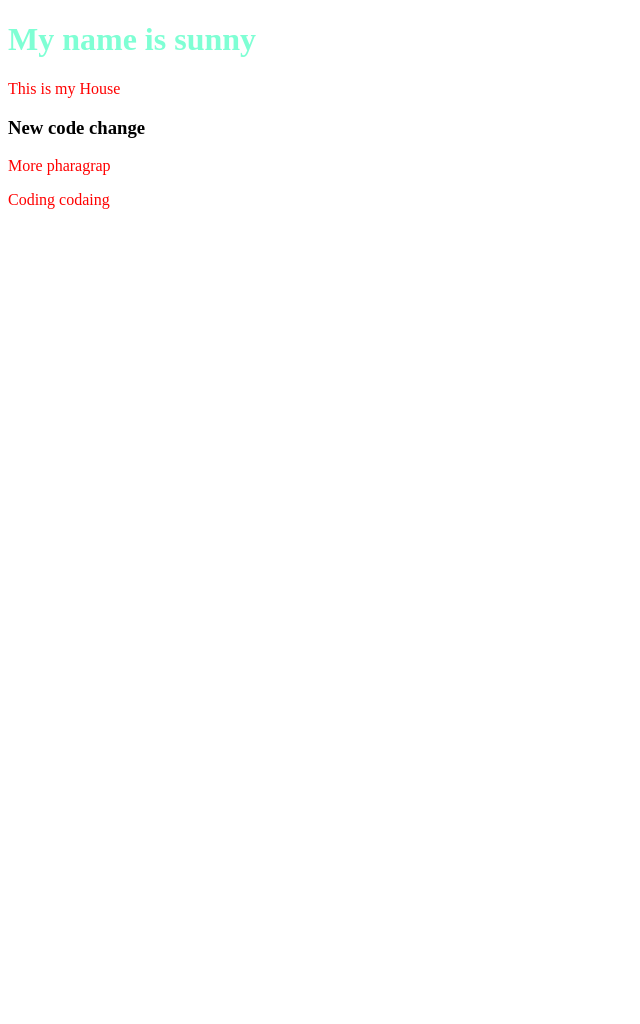
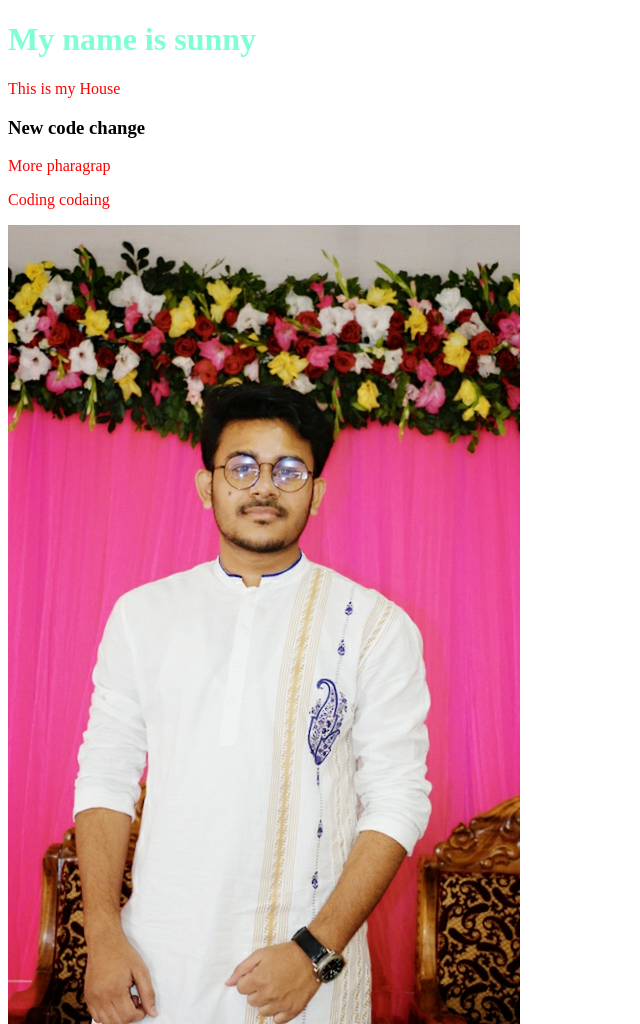
Before and after one commit to mazharulsunny184/my-first-repo, a plain HTML site: page index.html in a window 1280 px wide. Shown: the whole page, without its empty margins (0-640 px from the left). Before the commit the page ends 800 px from the top, so only its background shows below. Drawn offline with Linux system fonts and the light colour scheme.

Commit message:
immages added

```diff
--- a/index.html
+++ b/index.html
@@ -13,5 +13,6 @@
     <h3>New code change</h3>
     <p>More pharagrap</p>
     <p>Coding codaing </p>
+    <img src="IMG_20181217_003105.JPG" alt="">
 </body>
 </html>
```
Also changed, not shown: BeautyPlus_20181210165015_fast.jpg (added), BeautyPlus_20181216002910_save.jpg (added), IMG_20181217_003105.JPG (added), IMG_20181217_011953.JPG (added).
